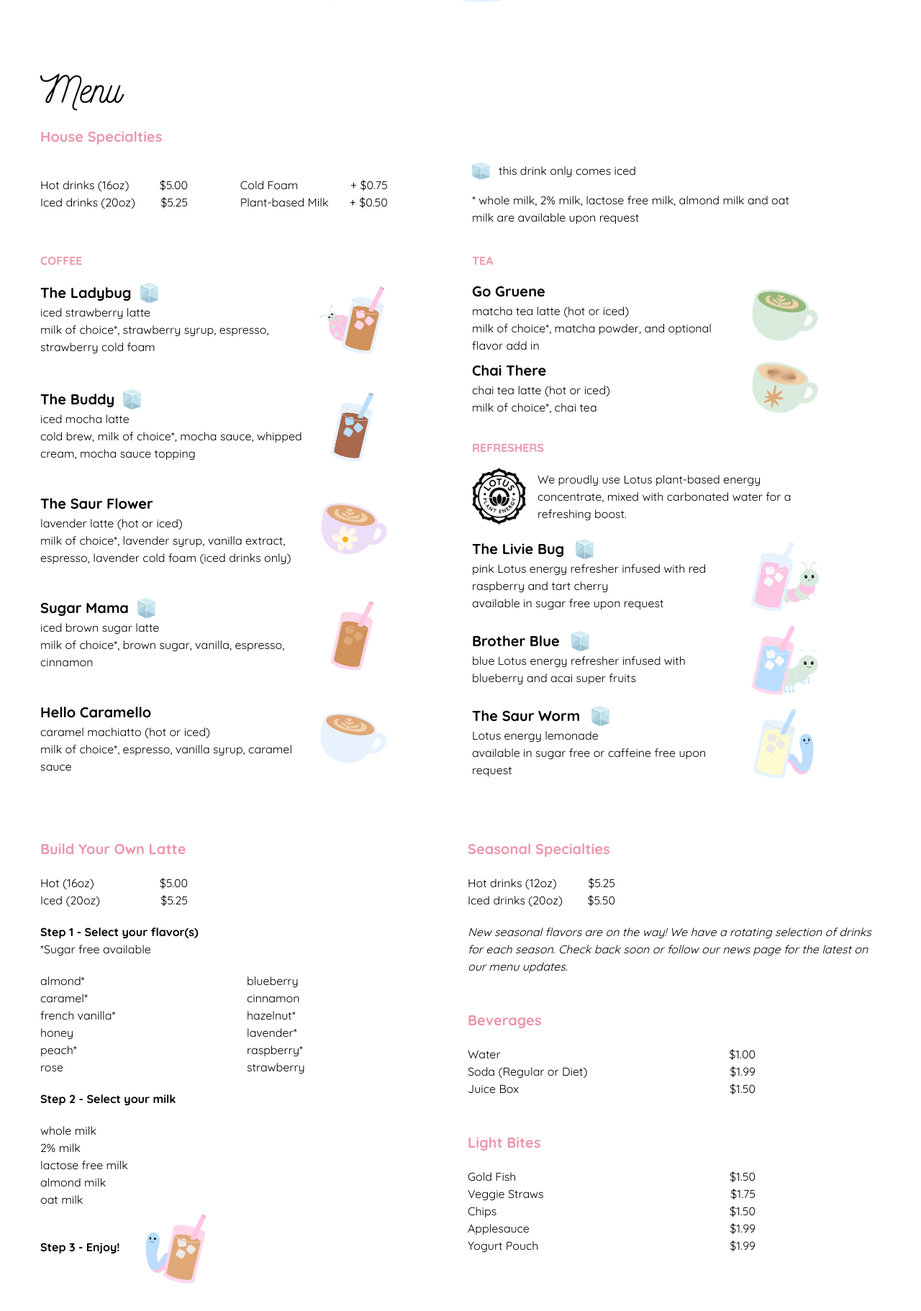
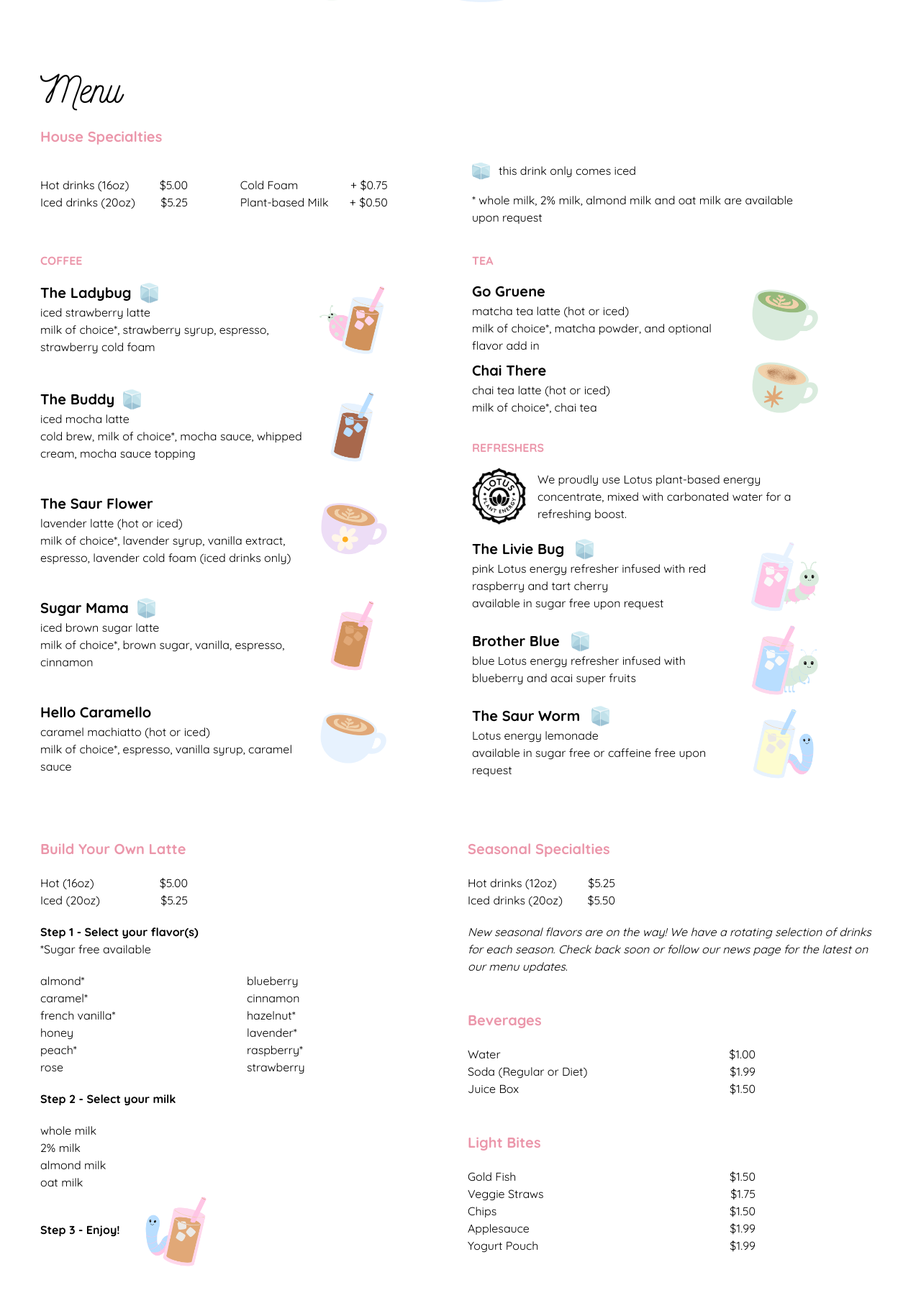
Before and after one commit to the-fun-bug/the-fun-bug, a Next.js app: page /cafe in a window 1280 px wide. Shown: the part 728-2550 px from the top of the page at 72% size. Built offline with nearby package versions, Linux system fonts and the light colour scheme.

Commit message:
remove lactose from menu

```diff
--- a/src/components/cafe/CafeMenu.tsx
+++ b/src/components/cafe/CafeMenu.tsx
@@ -200,8 +200,8 @@ function Specialties() {
               <p>this drink only comes iced</p>
             </div>
             <p className="max-w-[450px]">
-              * whole milk, 2% milk, lactose free milk, almond milk and oat milk
-              are available upon request
+              * whole milk, 2% milk, almond milk and oat milk are available upon
+              request
             </p>
           </div>
         </div>
@@ -340,13 +340,7 @@ function BuildYourOwn() {
     'rose',
     'strawberry',
   ];
-  const milks = [
-    'whole milk',
-    '2% milk',
-    'lactose free milk',
-    'almond milk',
-    'oat milk',
-  ];
+  const milks = ['whole milk', '2% milk', 'almond milk', 'oat milk'];
 
   return (
     <div className="w-full">
```
